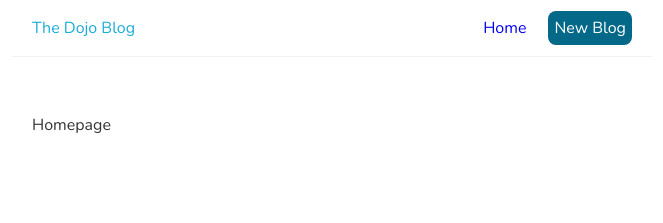
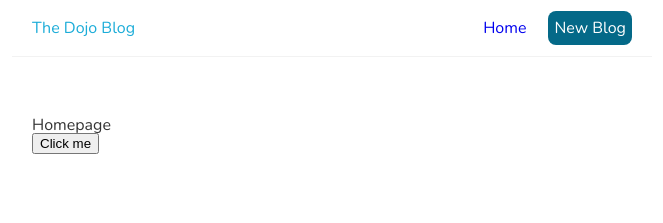
Before and after one commit to alexminimum/react-project, a React (Create React App) app: page / in a window 1280 px wide. Shown: the top 223 px of the page, without its empty margins (308-971 px from the left). Built offline with nearby package versions, Linux system fonts and the light colour scheme.

Commit message:
feat: :construction: testing on click event

```diff
--- a/src/Home.js
+++ b/src/Home.js
@@ -1,7 +1,11 @@
 const Home = () => {
+  const handleClick = (name, event) => {
+    console.log("Hi " + name, event.target);
+  };
   return (
     <div className="home">
       <h2>Homepage</h2>
+      <button onClick={(ev) => handleClick("Manolo", ev)}>Click me</button>
     </div>
   );
 };
```
